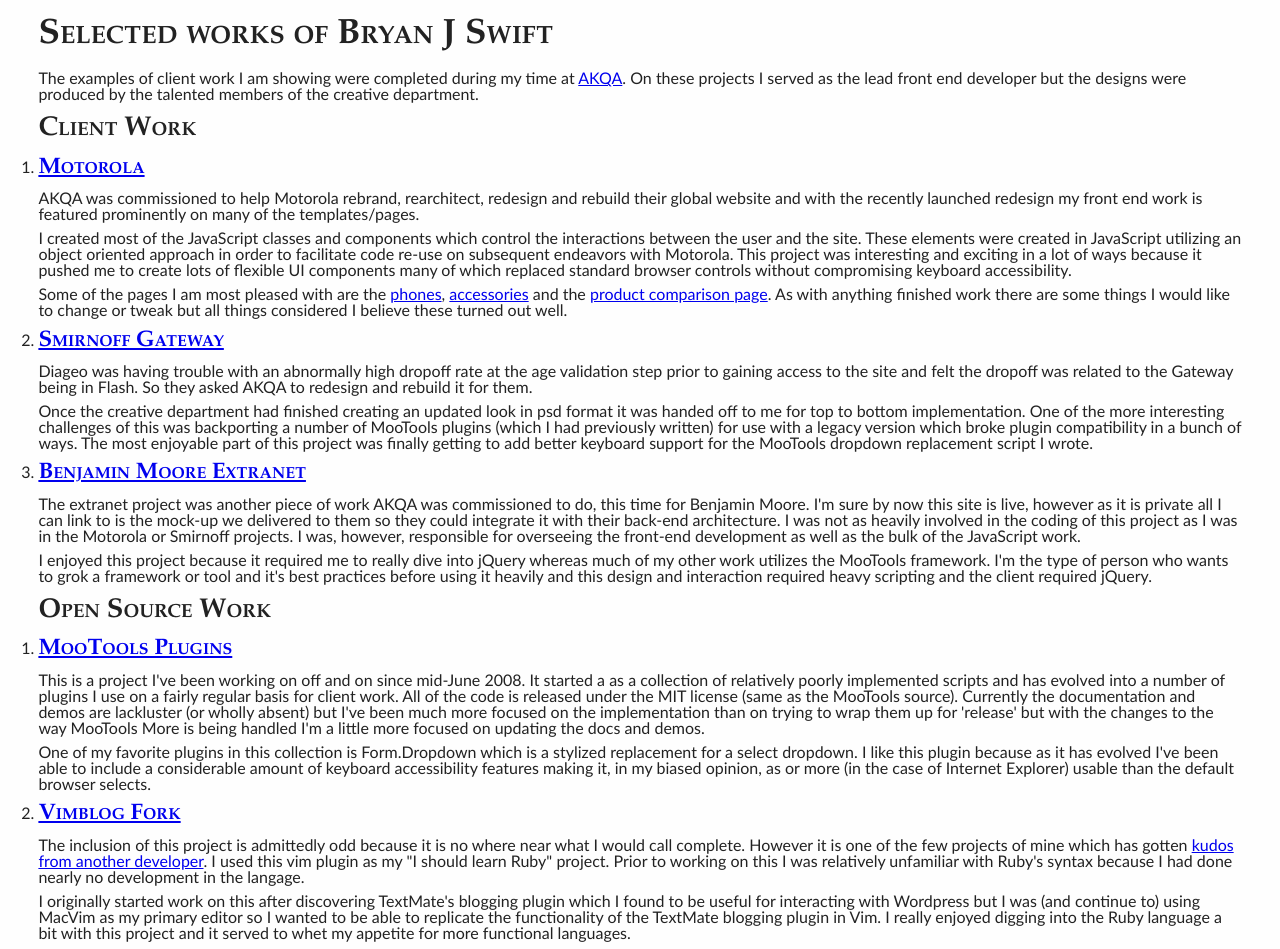
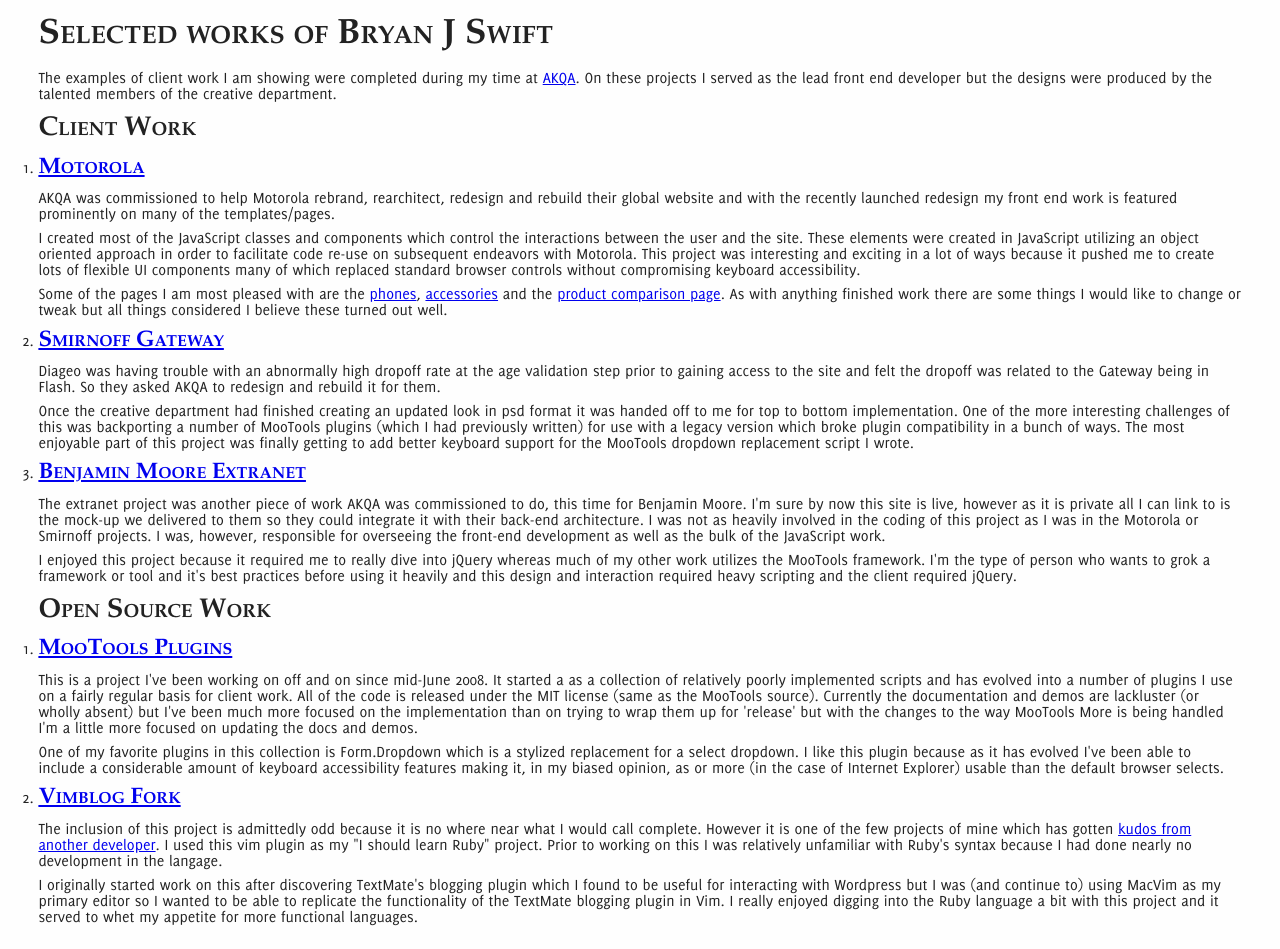
Before and after one commit to bryanjswift/bryanjswift.github.com, a PHP site: page / in a window 1280 px wide. After the commit the page ends 926 px from the top, so only its background shows below. Run offline with PHP 8.4, Linux system fonts and the light colour scheme.

Commit message:
added Delicious font as a resource and added basic typograpy

```diff
--- a/css/portfolio.css
+++ b/css/portfolio.css
@@ -1,5 +1,6 @@
+@font-face { font-family: "Delicious"; src: url('fonts/Delicious.ttf'); }
 /* Styles Reset and General Fonts */
-html { font: normal normal normal 10px/1 "Optima", "Myriad Pro", "Lucida Grande", "Helvetica Neue", "Helvetica", arial, sans-serif; }
+html { font: normal normal normal 10px/1 "Delicious", "Optima", "Myriad Pro", "Lucida Grande", "Helvetica Neue", "Helvetica", arial, sans-serif; }
 body { background: #fefefe; font-size: 1.6em; color: #222; }
 body, div, p, h1, h2, h3, ol, ul, li { margin: 0; border: 0; padding: 0; }
 h1, h2, h3 { margin: 0.5em 0; font-family: "Trajan Pro", "Rockwell", "Garamond", "Georgia", serif; font-variant: small-caps; }
```
Also changed, not shown: css/fonts/Delicious.ttf (added).
